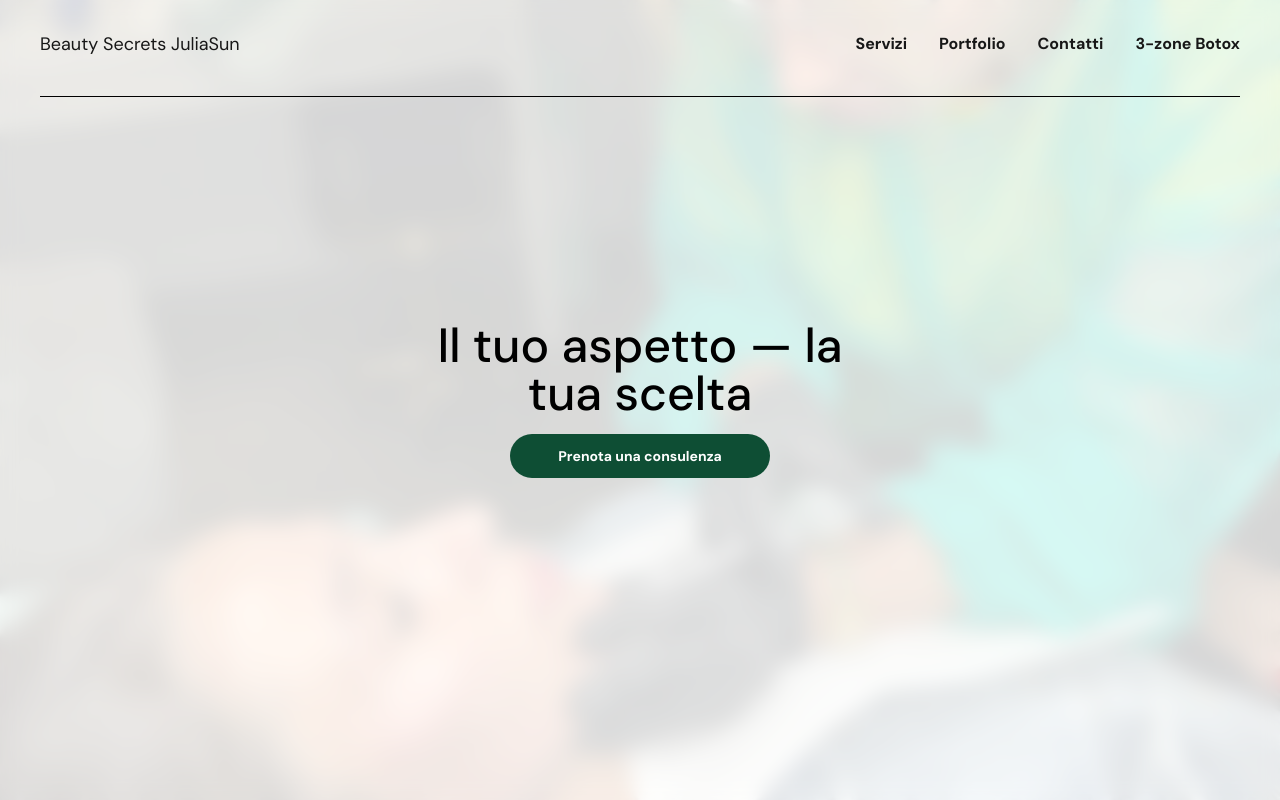
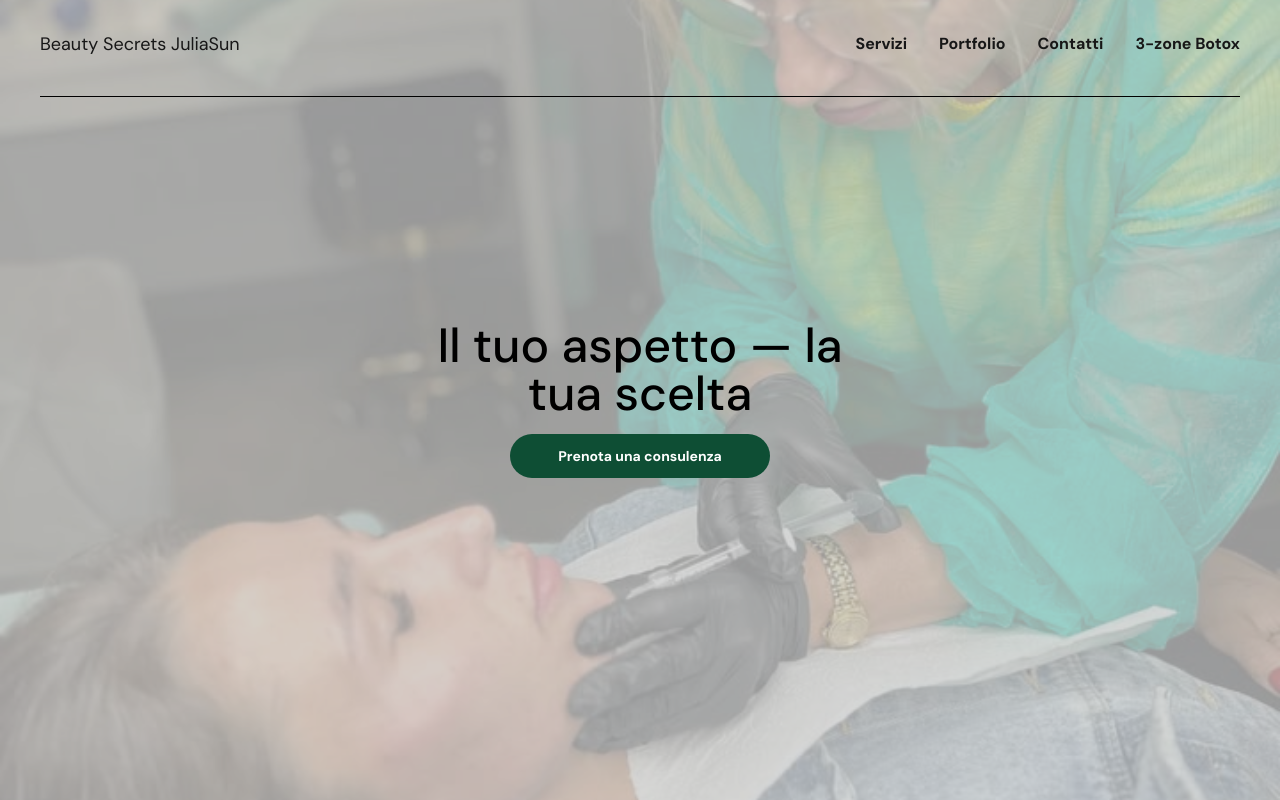
Before and after one commit to mirejy/seo-onepage, a Next.js app: page / in a window 1280 px wide. Shown: the top 800 px of the page. Built offline with nearby package versions, Linux system fonts and the light colour scheme.

Commit message:
back fix

```diff
--- a/src/app/globals.css
+++ b/src/app/globals.css
@@ -24,9 +24,3 @@ body {
   color: var(--foreground);
   font-family: Arial, Helvetica, sans-serif;
 }
-
-.hero-bg {
-  background-color: rgba(255,255,255,0.6);      /* фолбэк для Firefox */
-  -webkit-backdrop-filter: blur(8px);            /* Safari, iOS */
-  backdrop-filter: blur(8px);                    /* Chrome, Edge */
-}
```
